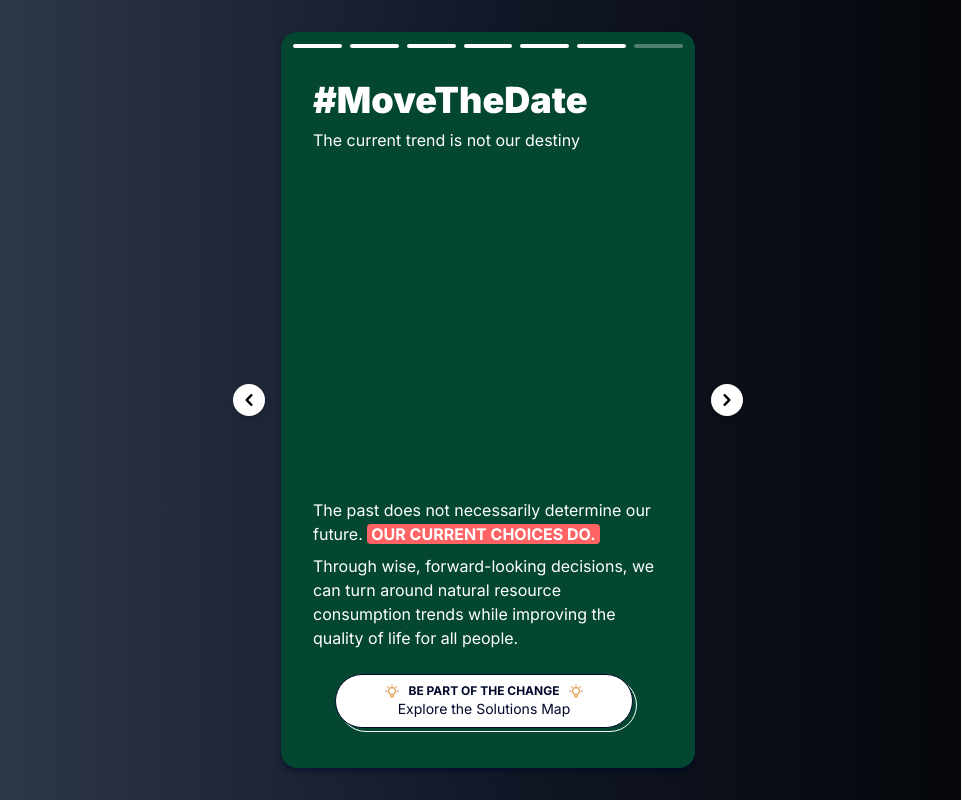
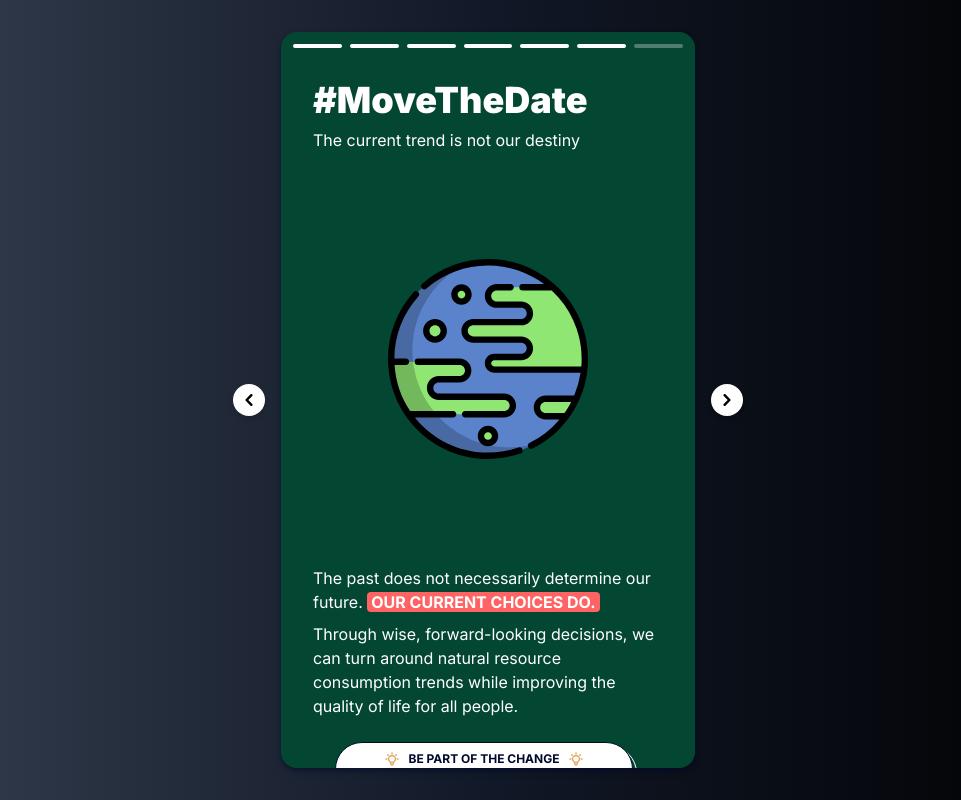
Before and after one commit to seralichtenhahn/cci-our-planet-wrapped, a Next.js app: page /slides/1/5 in a window 1280 px wide. Shown: the whole page, without its empty margins (152-1113 px from the left). Built offline with nearby package versions, Linux system fonts and the light colour scheme; no server answers.

Commit message:
add ping animation

```diff
--- a/components/BallChart.js
+++ b/components/BallChart.js
@@ -1,8 +1,6 @@
 import * as d3 from 'd3'
 
 import React, { useEffect, useRef } from 'react'
-
-import { motion } from 'framer-motion'
 
 export default function BallChart({ width, height, data }) {
   const ref = useRef(null)
@@ -21,7 +19,7 @@ export default function BallChart({ width, height, data }) {
       .attr('cy', height / 2)
       .style('fill', 'url(#a)')
       .attr('stroke', '#fff')
-      .attr('class', 'cursor-grab')
+      .attr('class', 'relative cursor-grab z-[60]')
       .style('stroke-width', 1)
       .call(
         d3
@@ -75,7 +73,7 @@ export default function BallChart({ width, height, data }) {
   }, [width, height, data])
 
   return (
-    <svg ref={ref} viewBox={`0 0 ${width} ${height}`}>
+    <svg ref={ref} viewBox={`0 0 ${width} ${height}`} className="relative">
       <defs>
         <radialGradient
           id="a"
--- a/pages/slides/[country]/5.js
+++ b/pages/slides/[country]/5.js
@@ -1,5 +1,6 @@
 import React, { useEffect, useRef, useState } from 'react'
 
+import Image from 'next/image'
 import Loader from '@/components/Loader'
 import ReadMoreButton from '@/components/ReadMoreButton'
 import SlideNavigation from '@/components/SlideNavigation'
@@ -21,6 +22,16 @@ export default function MoveTheDate() {
           <div className="flex flex-col gap-2 pt-12">
             <h2 className="text-4xl font-black">#MoveTheDate</h2>
             <p>The current trend is not our destiny</p>
+          </div>
+          <div className="relative flex justify-center max-w-xl p-8 aspect-square">
+            <span className="absolute inline-flex w-[200px] h-[200px] rounded-full opacity-75 animate-ping-slow bg-sky-400"></span>
+            <Image
+              priority
+              width={200}
+              height={200}
+              src="/images/earth.svg"
+              alt="Our planet"
+            />
           </div>
           <div className="mt-auto mb-4 space-y-2">
             <p>
--- a/tailwind.config.js
+++ b/tailwind.config.js
@@ -17,6 +17,9 @@ module.exports = {
         'accent-green': '#008148',
         'accent-red': '#FF6363',
       },
+      animation: {
+        'ping-slow': 'ping 3s infinite',
+      },
     },
   },
   plugins: [],
```
